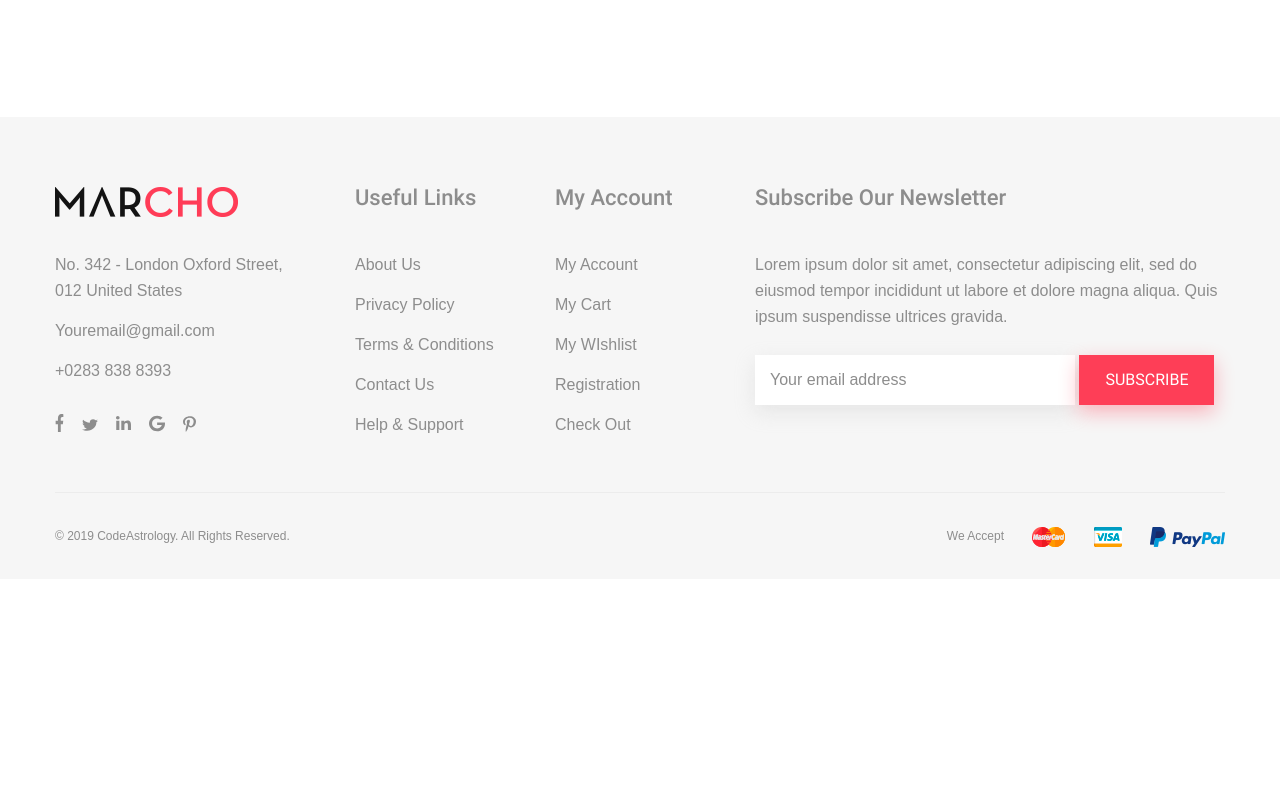
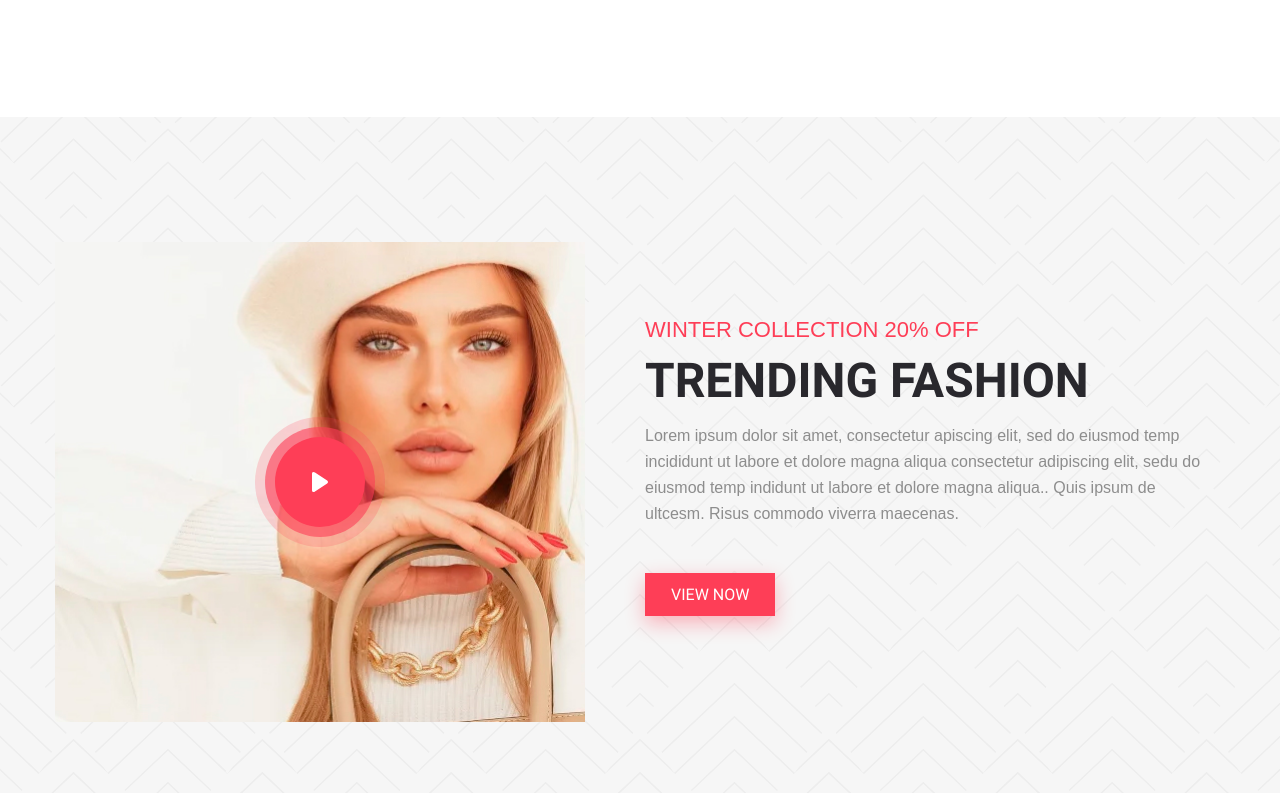
Before and after one commit to DmitryRudinsky/Marcho, a website: page app/index.html in a window 1280 px wide. Shown: the part 2167-2960 px from the top of the page. Before the commit the page ends 2746 px from the top, so only its background shows below. Drawn offline with nearby package versions, Linux system fonts and the light colour scheme; files that its build step writes are made by us from their sources; files whose address does not match are found by name.

Commit message:
added section video-fashion

```diff
--- a/app/index.html
+++ b/app/index.html
@@ -228,6 +228,32 @@
                 </div>
             </div>
         </section>
+
+        <section class="video-fashion">
+            <div class="container">
+                <div class="video-fashion__inner">
+                    <div class="video-fashion__popup" style="background-image: url(./images/content/fashion/video__fashion.jpg);">
+                        <a class="video-fashion__play" href="#">
+                            <img src="images/icons/play btn.svg" alt="video play button">
+                        </a>
+                    </div>
+                    <div class="video-fashion__content">
+                        <p class="video-fashion__subtitle">
+                            Winter Collection 20% Off
+                        </p>
+                        <h3 class="video-fashion__title title">
+                            TRENDING FASHION
+                        </h3>
+                        <p class="video-fashion__text">
+                            Lorem ipsum dolor sit amet, consectetur apiscing elit, sed do eiusmod temp incididunt ut labore et dolore magna aliqua consectetur adipiscing elit, sedu do eiusmod temp indidunt ut labore et dolore magna aliqua.. Quis ipsum de ultcesm. Risus commodo viverra maecenas.
+                        </p>
+                        <a class="video-fashion__link" href="">
+                            View Now
+                        </a>
+                    </div>
+                </div>
+            </div>
+        </section>
     </main>
 
     <footer class="footer">
--- a/app/scss/style.scss
+++ b/app/scss/style.scss
@@ -344,6 +344,49 @@
     }
 }
 
+.video-fashion{
+    background-color: $bg;
+    background-image: url(../images/decor/pattern.svg);
+    background-repeat: no-repeat;
+    background-size: cover;
+    background-position: top center;
+    padding: 125px 0;
+    &__inner{
+        display: flex;
+    }
+    &__popup{
+        margin-right: 60px;
+        max-width: 530px;
+        width: 100%;
+        height: 480px;
+        display: flex;
+        justify-content: center;
+        align-items: center;
+        background-repeat: no-repeat;
+        background-size: cover;
+        background-position: center center;
+    }
+    &__content{
+        max-width: 570px;
+    }
+    &__subtitle{
+        padding-top: 75px;
+        font-size: 22px;
+        color: $accent;
+        text-transform: uppercase;
+        margin-bottom: 5px;
+    }
+    &__title{
+        text-align: left;
+    }
+    &__text{
+        margin-bottom: 55px;
+    }
+    &__link{
+        @extend %btn;
+    }
+}
+
 
 
 @import 'media';
```
Also changed, not shown: app/images/content/fashion/video__fashion.jpg (added), app/images/decor/pattern.svg (added), app/images/icons/play btn.svg (added).
